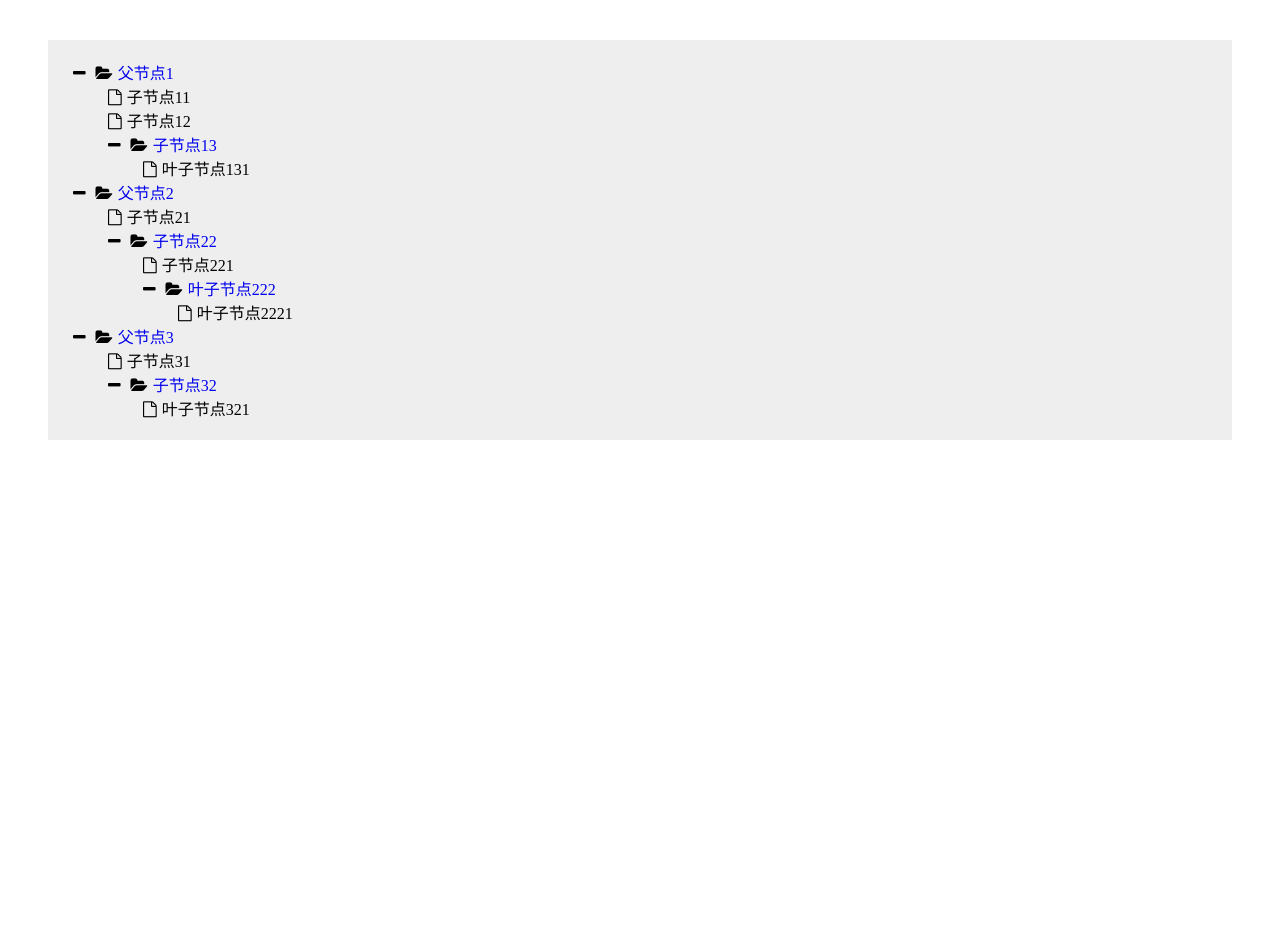
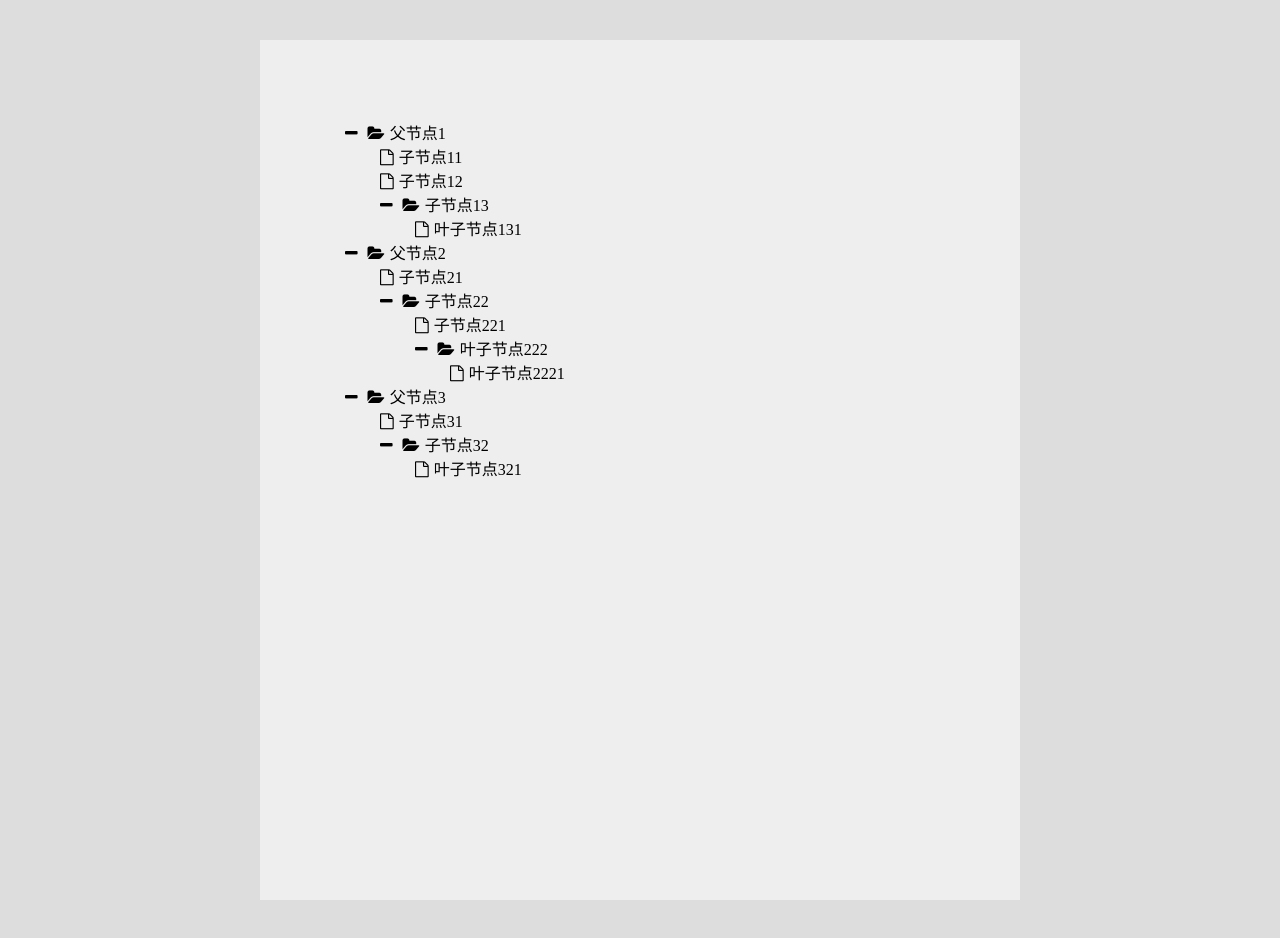
Before and after one commit to djkloop/IFE-baidu, a plain HTML site: page 百度糯米前端技术学院/tree-view/index.html in a window 1280 px wide. Before the commit the page ends 800 px from the top, so only its background shows below. Drawn offline with Linux system fonts and the light colour scheme.

Commit message:
修改了CSS样式

```diff
--- a/百度糯米前端技术学院/tree-view/css/style.css
+++ b/百度糯米前端技术学院/tree-view/css/style.css
@@ -1,7 +1,17 @@
+body {
+    background: #dddddd;
+}
+
 #tree {
-    margin: 40px;
+    margin: 40px auto;
     background: #eeeeee;
-    padding: 20px;
+    padding: 80px;
+    width: 600px;
+    height: 700px;
+}
+
+#tree:hover {
+    cursor: pointer;
 }
 
 .tree {
@@ -15,7 +25,7 @@
 }
 
 .folder:hover {
-    background: rgba(98, 152, 238, 0.71);
+    /*background: rgba(98, 152, 238, 0.71);*/
 }
 
 .slide {
--- a/百度糯米前端技术学院/tree-view/treeView.js
+++ b/百度糯米前端技术学院/tree-view/treeView.js
@@ -55,7 +55,7 @@ let DOMTreeRender = (nodes, DOMNode) => {
         if (data.length > 0) {
             data.map(item => {
                 if (item.children) {
-                    str += `<div class="tree" ><div class="folder" onclick="toggleSlider(event)"><i class="fa fa-minus node-icon"></i><i class="fa fa-folder-open node-icon"></i><a class='folder-a' href='#'>${item.name}</a></div><div class='file-node slide'>`;
+                    str += `<div class="tree" ><div class="folder" onclick="toggleSlider(event)"><i class="fa fa-minus node-icon"></i><i class="fa fa-folder-open node-icon"></i><a class='folder-a' >${item.name}</a></div><div class='file-node slide'>`;
 
                     insertNode(item.children);
                     str += "</div></div>";
```
Also changed, not shown: 百度糯米前端技术学院/tree-view/index.html (+0 -2 lines).
